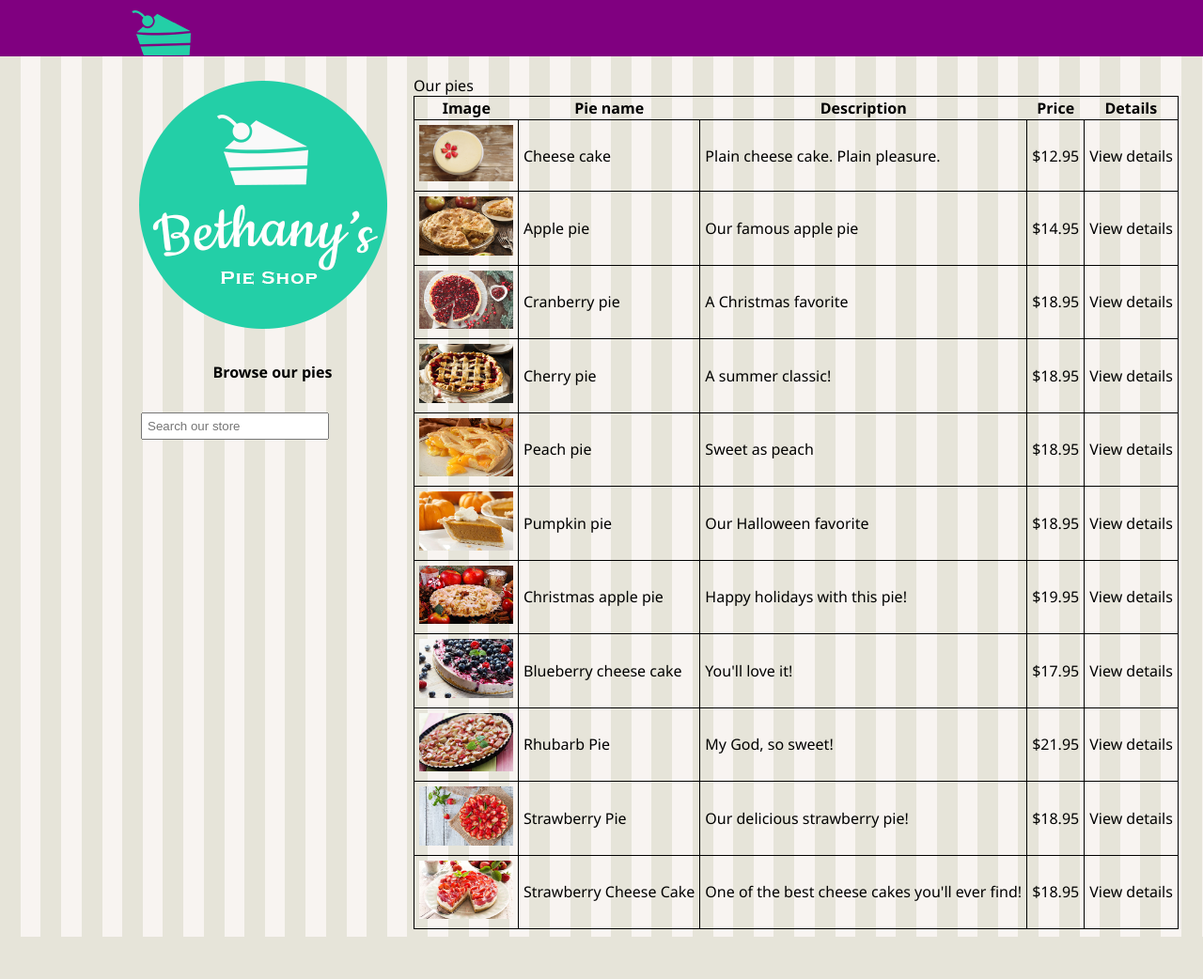
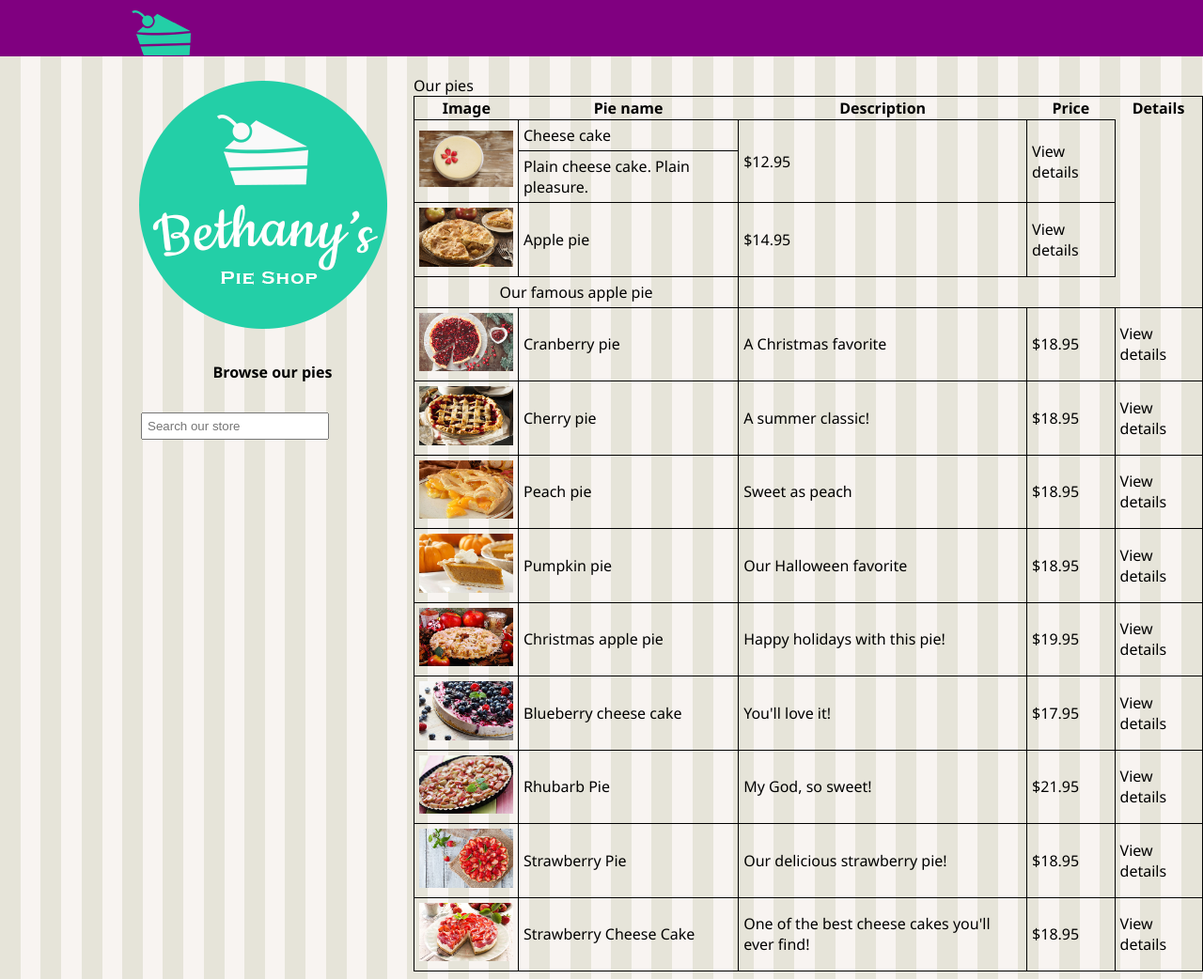
Before and after one commit to shivsan/learning-html, a plain HTML site: page listing.html in a window 1280 px wide. Shown: the whole page at 94% size. Before the commit the page ends 997 px from the top, so only its background shows below. Drawn offline with Linux system fonts and the light colour scheme.

Commit message:
Rowspan and colspan.

```diff
--- a/listing.html
+++ b/listing.html
@@ -80,18 +80,23 @@
                 </thead>
                 <tbody>
                     <tr>
-                        <td><img class="list-image" src="images/products/cheesecakesmall.jpg"></td>
+                        <td rowspan="2"><img class="list-image" src="images/products/cheesecakesmall.jpg"></td>
                         <td>Cheese cake</td>
+
+                        <td rowspan="2">$12.95</td>
+                        <td rowspan="2">View details</td>
+                    </tr>
+                    <tr>
                         <td>Plain cheese cake. Plain pleasure.</td>
-                        <td>$12.95</td>
-                        <td>View details</td>
                     </tr>
                     <tr>
                         <td><img class="list-image" src="images/products/applepiesmall.jpg"></td>
                         <td>Apple pie</td>
-                        <td>Our famous apple pie</td>
                         <td>$14.95</td>
                         <td>View details</td>
+                    </tr>
+                    <tr>
+                        <td colspan="2" style="text-align: center">Our famous apple pie</td>
                     </tr>
                     <tr>
                         <td><img class="list-image" src="images/products/cranberrypiesmall.jpg"></td>
```
